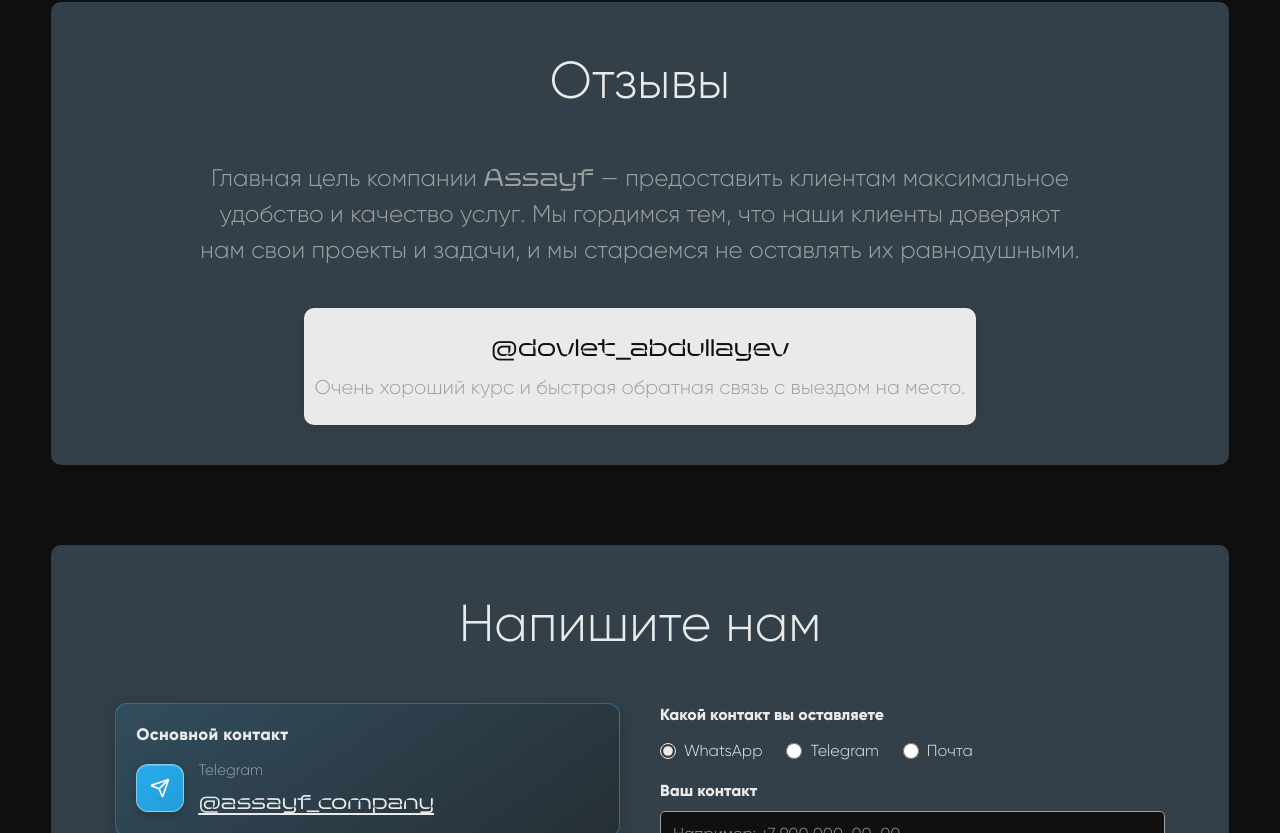
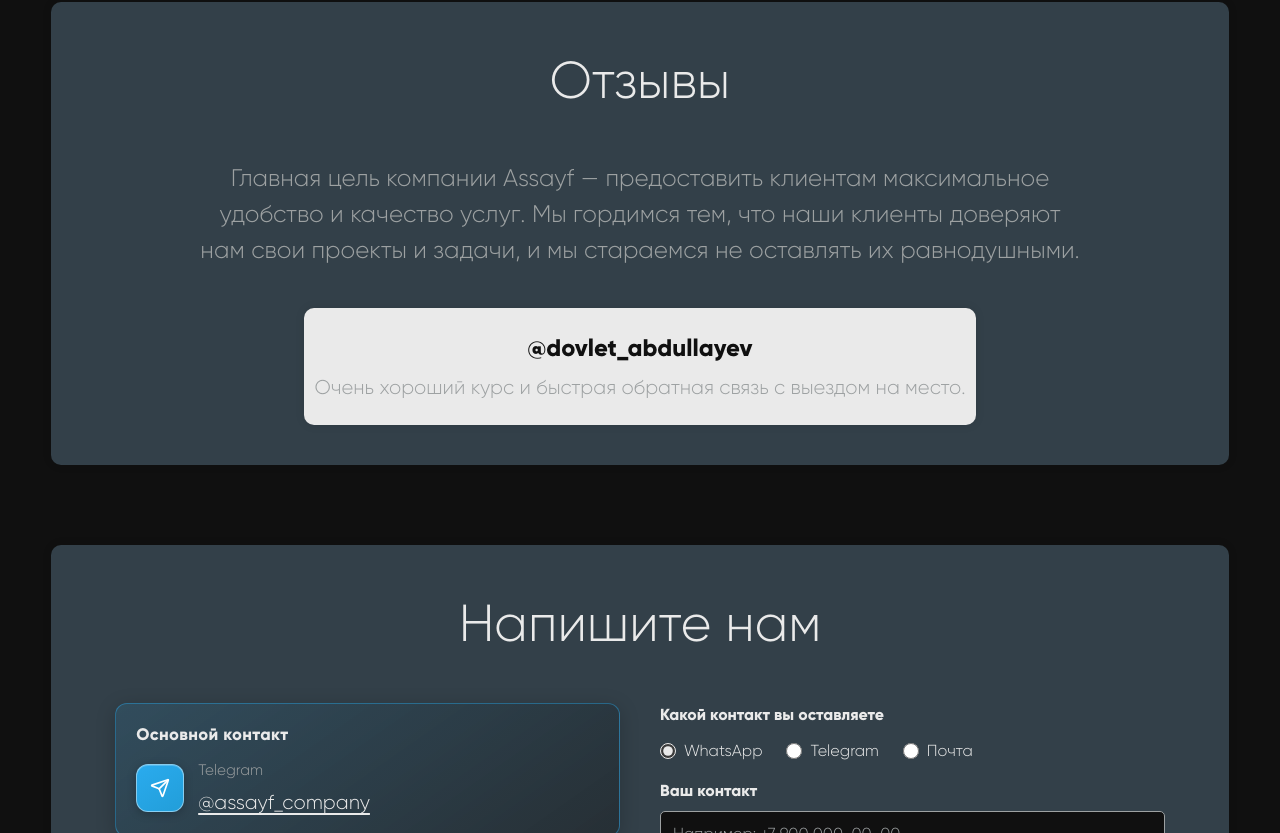
Before and after one commit to frontendarxo/assayf, a React (Vite) app: page / in a window 1280 px wide. Shown: the part 3887-4720 px from the top of the page. Built offline with nearby package versions, Linux system fonts and the light colour scheme.

Commit message:
style: Gilroy вместо F37 для контактов и отзывов

```diff
--- a/src/widgets/contact/index.tsx
+++ b/src/widgets/contact/index.tsx
@@ -2,7 +2,6 @@
 import { type FormEvent, useCallback, useMemo, useState } from "react"
 
 import { useLanguage } from "../../i18n/useLanguage"
-import { BrandSpan } from "../../shared/brand-typography"
 import { ScrollReveal } from "../../shared/scroll-reveal"
 
 import { CONTACT_SPHERES, digitsForTel, MAIN_TELEGRAM_USER, type SphereId } from "./spheres"
@@ -146,7 +145,7 @@
                                             target="_blank"
                                             rel="noreferrer noopener"
                                         >
-                                            <BrandSpan>{`@${MAIN_TELEGRAM_USER}`}</BrandSpan>
+                                            {`@${MAIN_TELEGRAM_USER}`}
                                         </a>
                                     </div>
                                 </li>
@@ -203,7 +202,7 @@
                                             target="_blank"
                                             rel="noreferrer noopener"
                                         >
-                                            <BrandSpan>{`@${selectedSphere.instagramHandle}`}</BrandSpan>
+                                            {`@${selectedSphere.instagramHandle}`}
                                         </a>
                                     </div>
                                 </li>
--- a/src/widgets/reviews/index.tsx
+++ b/src/widgets/reviews/index.tsx
@@ -3,7 +3,6 @@
 
 import { getLocalizedReviews } from "../../data/reviews"
 import { useLanguage } from "../../i18n/useLanguage"
-import { BrandInlineText, BrandSpan } from "../../shared/brand-typography"
 import { ScrollReveal } from "../../shared/scroll-reveal"
 
 import "./style.css"
@@ -31,9 +30,7 @@
                         <h2 className="reviews-title">{t("reviews.sectionTitle")}</h2>
                     </ScrollReveal>
                     <ScrollReveal delay={0.08}>
-                        <h3 className="reviews-subtitle">
-                            <BrandInlineText text={t("reviews.subtitle")} />
-                        </h3>
+                        <h3 className="reviews-subtitle">{t("reviews.subtitle")}</h3>
                     </ScrollReveal>
                     <ScrollReveal delay={0.14}>
                         <div
@@ -54,11 +51,9 @@
                                     )}
                                     aria-hidden={index !== activeIndex}
                                 >
-                                    <p className="text-center text-2xl font-extrabold text-[#101010]">
-                                        <BrandSpan>{review.name}</BrandSpan>
-                                    </p>
+                                    <p className="text-center text-2xl font-extrabold text-[#101010]">{review.name}</p>
                                     <p className="text-center text-xl font-normal leading-snug text-[#9DA1A2]">
-                                        <BrandInlineText text={review.text} />
+                                        {review.text}
                                     </p>
                                 </div>
                             ))}
```
